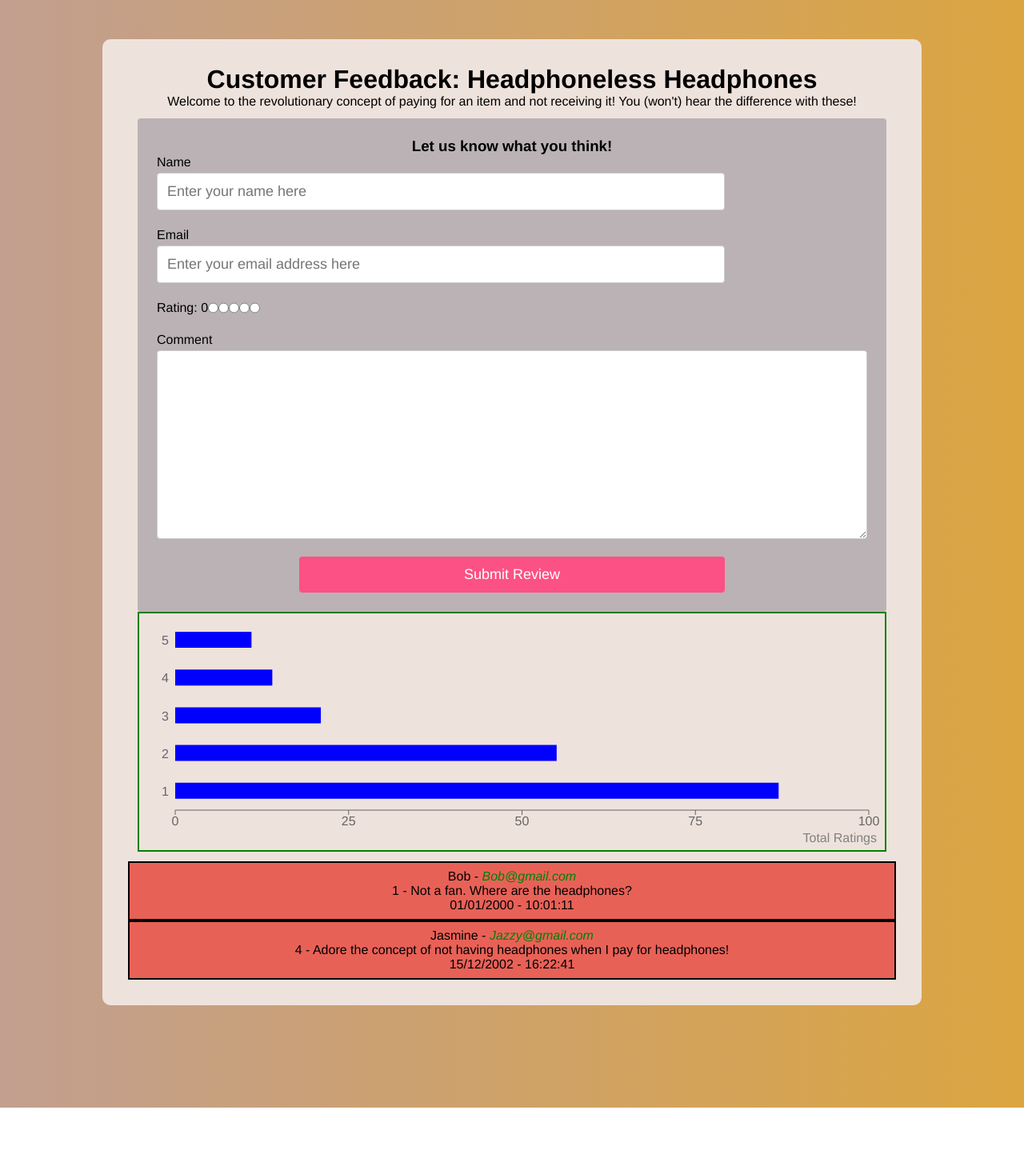
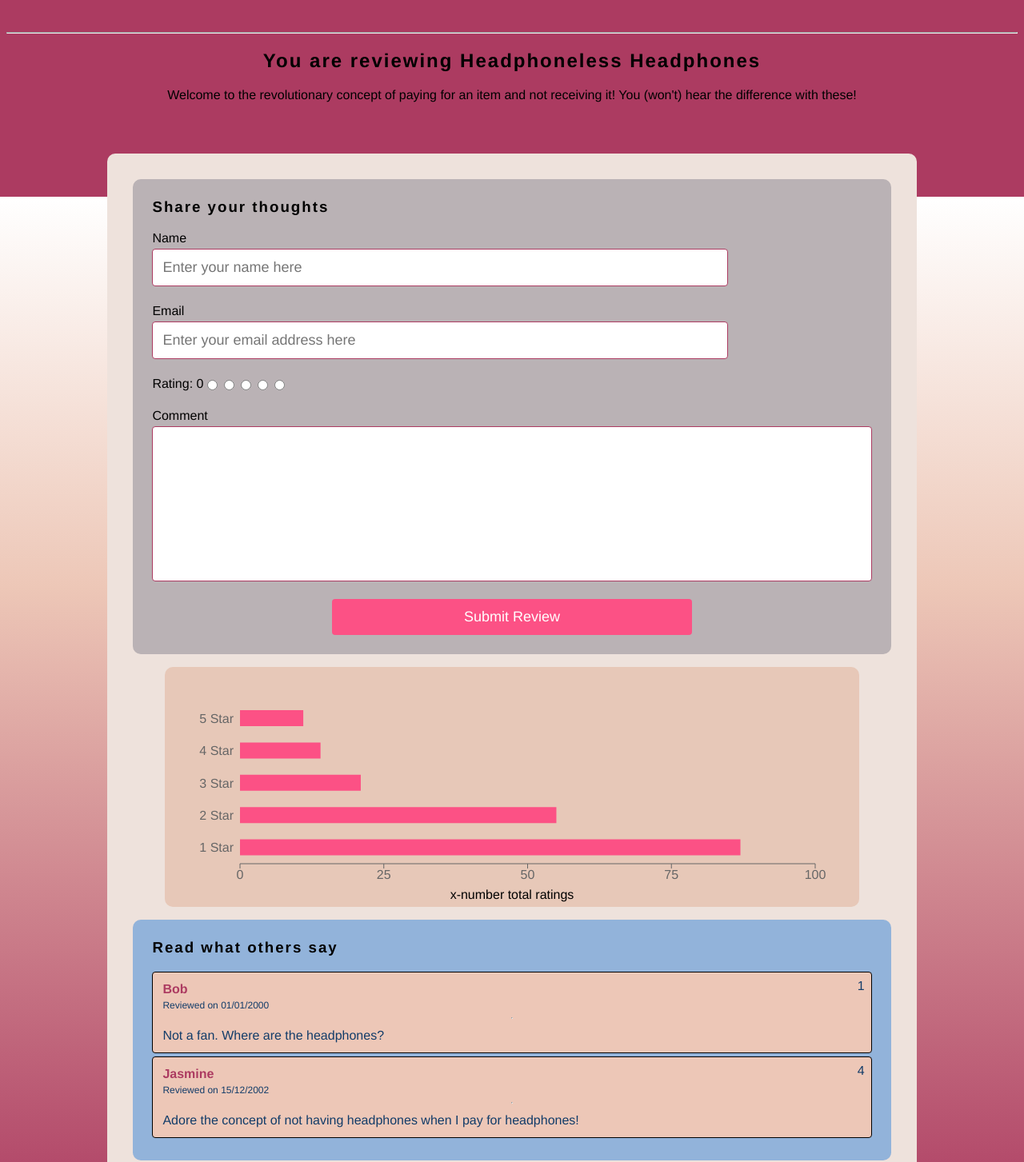
Before and after one commit to MashR3/Customer-Feedback-Page, a React (Create React App) app: page / in a window 1280 px wide. Shown: the part 79-1532 px from the top of the page at 80% size. Before the commit the page ends 1464 px from the top, so only its background shows below. Built offline with nearby package versions, Linux system fonts and the light colour scheme.

Commit message:
major style haul

```diff
--- a/public/index.html
+++ b/public/index.html
@@ -10,6 +10,10 @@
       content="Web site created using create-react-app"
     />
     <link rel="apple-touch-icon" href="%PUBLIC_URL%/logo192.png" />
+    <link
+      rel="stylesheet"
+      href="https://maxcdn.bootstrapcdn.com/font-awesome/4.7.0/css/font-awesome.min.css"
+    />
     <!--
       manifest.json provides metadata used when your web app is installed on a
       user's mobile device or desktop. See https://developers.google.com/web/fundamentals/web-app-manifest/
--- a/src/App.tsx
+++ b/src/App.tsx
@@ -19,28 +19,51 @@ function App() {
   }, [commentArray]);
 
   return (
-    <div className='App'>
-      <header className='App-header'>
-        <h1>Customer Feedback: {itemName}</h1>
+    <div>
+      <Header>
+        <h1>Product Review</h1>
+        <hr />
+        <h2>You are reviewing {itemName}</h2>
         <p>{itemDescription}</p>
-      </header>
-      <MainContainer>
+      </Header>
+      <MainContainer className='App'>
         <ProductFeedbackForm
           setComments={setComments}
           commentArray={commentArray}
         />
         <ProductMetrics />
+        <ProductComments commentArray={commentArray} />
       </MainContainer>
-
-      <ProductComments commentArray={commentArray} />
     </div>
   );
 }
 
 export default App;
 
+const Header = styled.header`
+  h1 {
+    font-size: 48px;
+    font-weight: 400;
+    text-align: center;
+    letter-spacing: 10px;
+    word-spacing: 4px;
+    color: #123C69;
+    text-transform: uppercase;
+  }
+  p {
+    text-align: center;
+  }
+  h2 {
+    letter-spacing: 2px;
+    // margin-left: 8px;
+    text-align: center;
+    text-transform: capitalise;
+
+  }
+`;
+
 const MainContainer = styled.div`
-  padding: 12px;
+  // padding: 12px;
   // display: flex;
   // justify-content: space-between;
 `;
--- a/src/MockComments.json
+++ b/src/MockComments.json
@@ -5,7 +5,7 @@
     "email": "Bob@gmail.com",
     "rating": 1,
     "comment": "Not a fan. Where are the headphones?",
-    "date": "01/01/2000 - 10:01:11"
+    "date": "01/01/2000"
   },
   {
     "id": 1,
@@ -13,6 +13,6 @@
     "email": "Jazzy@gmail.com",
     "rating": 4,
     "comment": "Adore the concept of not having headphones when I pay for headphones!",
-    "date": "15/12/2002 - 16:22:41"
+    "date": "15/12/2002"
   }
 ]
--- /dev/null
+++ b/src/components/Comment.tsx
@@ -0,0 +1,53 @@
+import React from 'react';
+import styled from 'styled-components';
+import { CommentObject } from '../types';
+
+type Props = {
+  comment: CommentObject;
+};
+
+const Comment: React.FC<Props> = ({ comment }) => (
+  <CommentComponent>
+    <p className='comment-header'>{comment.name}</p>
+    <span>
+      Reviewed on <time>{comment.date}</time>
+    </span>
+    <div>{comment.rating}</div>
+    <hr />
+    <p>{comment.comment}</p>
+  </CommentComponent>
+);
+
+export default Comment;
+
+const CommentComponent = styled.div`
+  display: flex;
+  position: relative;
+  flex-direction: column;
+  align-items: flex-start;
+  color: #123c69;
+  padding: 8px;
+  background: #edc7b7;
+  border: solid 1px black;
+  border-radius: 4px;
+  margin-bottom: 4px;
+  p {
+    margin: 4px;
+  }
+  span {
+    margin: 4px;
+    margin-top: 0px;
+    margin-bottom: 0px;
+    font-size: 12px;
+  }
+  div {
+    position: absolute;
+    right: 8px;
+    top: 8px;
+  }
+  .comment-header {
+    color: #ac3b61;
+    font-weight: 600;
+    display: block;
+  }
+`;
--- a/src/components/ProductComments.tsx
+++ b/src/components/ProductComments.tsx
@@ -1,43 +1,31 @@
 import React from 'react';
 import styled from 'styled-components';
 import { CommentObject } from '../types';
+import Comment from './Comment';
 
 type Props = {
   commentArray: CommentObject[];
 };
 
-const commentBuilder = (commentArray: CommentObject[]) => {
-  return commentArray.map((comment) => {
-    return (
-      <Comment key={comment.id}>
-        <p>
-          {comment.name} -{' '}
-          <span style={{ color: 'green' }}>
-            <i>{comment.email}</i>
-          </span>
-        </p>
-        <p>
-          {comment.rating} - {comment.comment}
-        </p>
-        <span>{comment.date}</span>
-      </Comment>
-    );
-  });
-};
-
 const ProductComments: React.FC<Props> = ({ commentArray }) => (
-  <Comments>{commentBuilder(commentArray)}</Comments>
+  <Comments>
+    <h3>Read what others say</h3>
+    {commentArray.map((comment) => (
+      <Comment comment={comment} key={comment.id} />
+    ))}
+  </Comments>
 );
 
 export default ProductComments;
 
-const Comments = styled.div`
-  // width: 90%;
+const Comments = styled.section`
   border-radius: 10px;
+  margin-top: 16px;
+  padding: 24px;
+  background: #1c76d770;
+  h3 {
+    text-align: left;
+    letter-spacing: 2px;
+    margin-top: 0px;
+  }
 `;
-
-const Comment = styled.div`
-  padding: 8px;
-  background: rgb(232, 97, 87);
-  border: solid 2px black;
-`;
--- a/src/components/ProductFeedbackForm.tsx
+++ b/src/components/ProductFeedbackForm.tsx
@@ -29,7 +29,7 @@ const ProductFeedbackForm: React.FC<Props> = ({
       date: buildDate(),
     };
 
-    console.log(newComment.date)
+    console.log(newComment.date);
     let newArray = [newComment, ...commentArray];
 
     setComments(newArray);
@@ -49,6 +49,7 @@ const ProductFeedbackForm: React.FC<Props> = ({
       <input
         type='radio'
         id={rating.toString()}
+        aria-label={`${rating}-stars`}
         key={rating}
         name='form-rating'
         value={rating}
@@ -60,7 +61,7 @@ const ProductFeedbackForm: React.FC<Props> = ({
 
   return (
     <Form onSubmit={handleSubmit}>
-      <h3>Let us know what you think!</h3>
+      <h3>Share your thoughts</h3>
       <Label htmlFor='form-username'>Name</Label>
       <Input
         id='form-username'
@@ -91,7 +92,7 @@ const ProductFeedbackForm: React.FC<Props> = ({
       <Label htmlFor='form-comment'>Comment</Label>
       <CommentArea
         id='form-comment'
-        rows={10}
+        rows={8}
         maxLength={500}
         name='form-comment'
         onChange={handleCommentInput}
@@ -106,6 +107,7 @@ const ProductFeedbackForm: React.FC<Props> = ({
 };
 
 const CommentArea = styled.textarea`
+  resize: none;
   max-width: 100%;
   width: 100%;
   color: #60656f;
@@ -113,12 +115,12 @@ const CommentArea = styled.textarea`
   font-weight: 400;
   font-family: 'Helvetica Neue', Helvetica, Arial, sans-serif;
   background: #ffffff;
-  border: solid 1px #cccccc;
   border-radius: 4px;
   display: block;
   margin-bottom: 4px;
   padding: 12px;
-  border-width: 1px;
+  outline: none;
+  border: 1px solid #ac3b61;
 `;
 const Button = styled.button`
   color: #ffffff;
@@ -132,7 +134,7 @@ const Button = styled.button`
   margin: auto;
   padding: 12px;
   max-width: 100%;
-  width: 60%;
+  width: 50%;
   :hover {
     background-color: #b0385d; /* Darker pink */
     color: white;
@@ -144,18 +146,25 @@ const Button = styled.button`
     box-shadow: 0 5px #666;
     transform: translateY(2px);
   }
+  cursor: pointer;
 `;
 
 const Form = styled.form`
   background-color: #bab2b5;
   padding: 24px;
-  border-radius: 4px;
+  border-radius: 10px;
+  h3 {
+    text-align: left;
+    letter-spacing: 2px;
+    margin-top: 0px;
+  }
 `;
 
 const Label = styled.label`
   display: flex;
   padding-bottom: 4px;
   font-weight: inherit;
+  border-radius: 4px 0px 0px 4px;
 `;
 
 const Input = styled.input`
@@ -164,14 +173,14 @@ const Input = styled.input`
   font-weight: 400;
   font-family: 'Helvetica Neue', Helvetica, Arial, sans-serif;
   background: #ffffff;
-  border: solid 1px #cccccc;
+  border: 1px solid #ac3b61;
   border-radius: 4px;
   display: block;
   margin-bottom: 4px;
   padding: 12px;
   max-width: 80%;
-  border-width: 1px;
   width: 100%;
+  outline: none;
 `;
 
 export default ProductFeedbackForm;
--- a/src/components/ProductMetrics.jsx
+++ b/src/components/ProductMetrics.jsx
@@ -11,18 +11,18 @@ import {
 } from 'recharts';
 
 const data = [
-  { rating: 5, total: 11 },
-  { rating: 4, total: 14 },
-  { rating: 3, total: 21 },
-  { rating: 2, total: 55 },
-  { rating: 1, total: 87 },
+  { rating: '5 Star', total: 11 },
+  { rating: '4 Star', total: 14 },
+  { rating: '3 Star', total: 21 },
+  { rating: '2 Star', total: 55 },
+  { rating: '1 Star', total: 87 },
 ];
 
 const barBuilder = (data) => {
   return (
     <Bar dataKey={'total'}>
       {data.map((rateValue) => (
-        <Cell key={rateValue['rating']} fill='blue' />
+        <Cell key={rateValue['rating']} fill='#fc5185' />
       ))}
     </Bar>
   );
@@ -37,7 +37,7 @@ function ProductMetrics() {
           barCategoryGap='15%'
           barSize='20'
           layout='vertical'
-          margin={{ left: -15, right: 20, bottom: 20, top: 10 }}
+          margin={{ left: 10, right: 30, bottom: 0, top: 20 }}
         >
           <YAxis
             type='category'
@@ -48,24 +48,27 @@ function ProductMetrics() {
           />
           <XAxis
             type='number'
-            label={{
-              value: 'Total Ratings',
-              position: 'insideBottomRight',
-              offset: -10,
-            }}
+            // label={{
+            //   value: 'Total Ratings',
+            //   position: 'insideBottomRight',
+            //   offset: -10,
+            // }}
           />
           <Tooltip />
           {barBuilder(data)}
         </BarChart>
       </ResponsiveContainer>
+      <figcaption>x-number total ratings</figcaption>
     </GraphContainer>
   );
 }
 
 export default ProductMetrics;
 
-const GraphContainer = styled.div`
+const GraphContainer = styled.figure`
   height: 300px;
-  min-width: 49%;
-  border: solid green 2px;
+  // min-width: 49%;
+  background: #e7c8b8;
+  padding: 24px;
+  border-radius: 10px;
 `;
--- a/src/styles.css
+++ b/src/styles.css
@@ -1,6 +1,6 @@
 * {
   box-sizing: border-box;
-  margin: 0;
+  margin: 4;
   padding: 0;
   font-family: Helvetica, sans-serif;
   /* font-family: 'Trebuchet MS', 'Lucida Sans Unicode', 'Lucida Grande',
@@ -8,22 +8,18 @@
 }
 
 body {
-  background: linear-gradient(
-    90deg,
-    rgba(194, 159, 144, 1) 0%,
-    rgba(219, 165, 65, 1) 100%
-  );
+  background: linear-gradient(to top, #AC3B61, #EDC7B7 50%, #fff 80%, #AC3B61 75%);
 }
 
 .App {
-  display: flex;
+  display: flex-start;
   flex-direction: column;
-  justify-content: start;
+  justify-content: flex-start;
   width: 80%;
   min-height: 600px;
   background: #eee2dc;
   text-align: center;
-  margin: 128px auto;
+  margin: 64px auto;
   border-radius: 10px;
   padding: 32px;
 }
--- a/src/utils.tsx
+++ b/src/utils.tsx
@@ -1,10 +1,9 @@
 
 export const buildDate = () => {
   let date = new Date();
-  let time = date.toLocaleTimeString();
   let day = date.getUTCDate();
   let month = date.getUTCMonth() + 1;
   let year = date.getFullYear();
 
-  return `${day}/${month}/${year} - ${time}`;
+  return `${day}/${month}/${year}`;
 };
```
